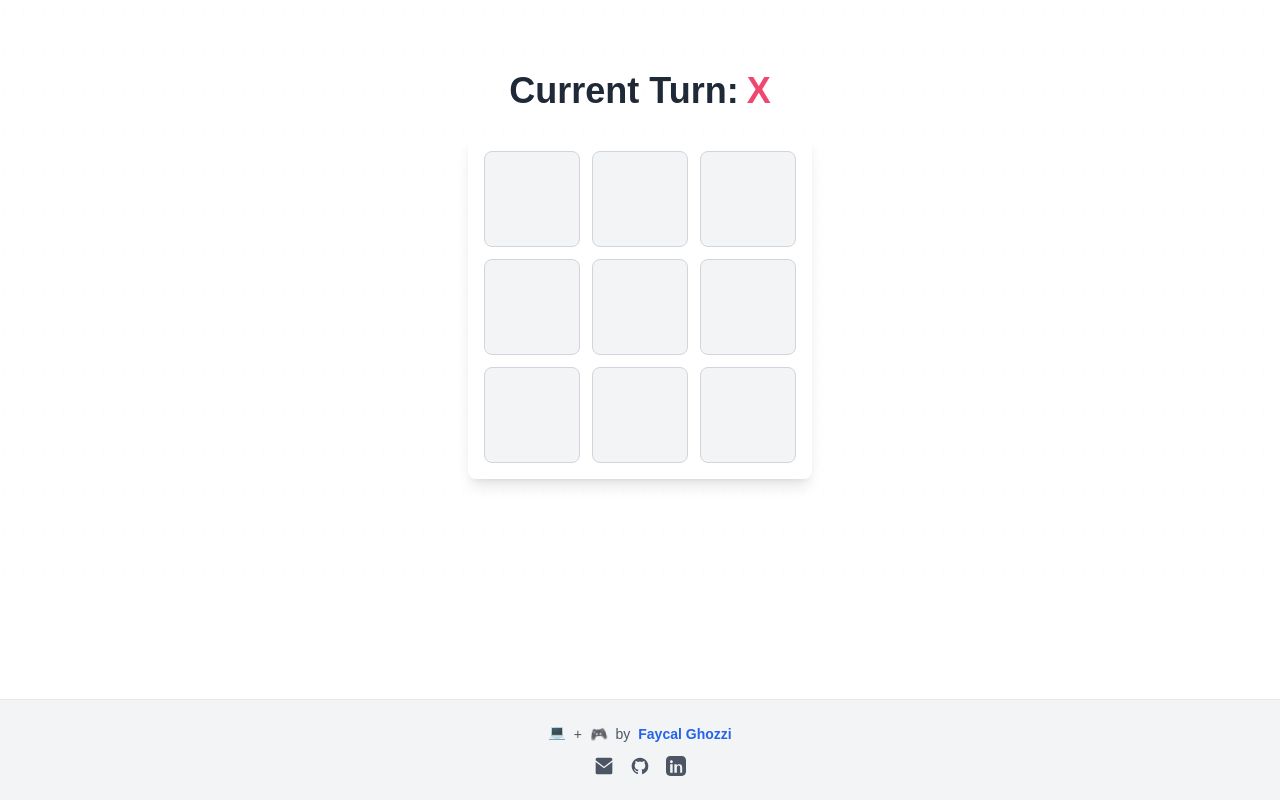
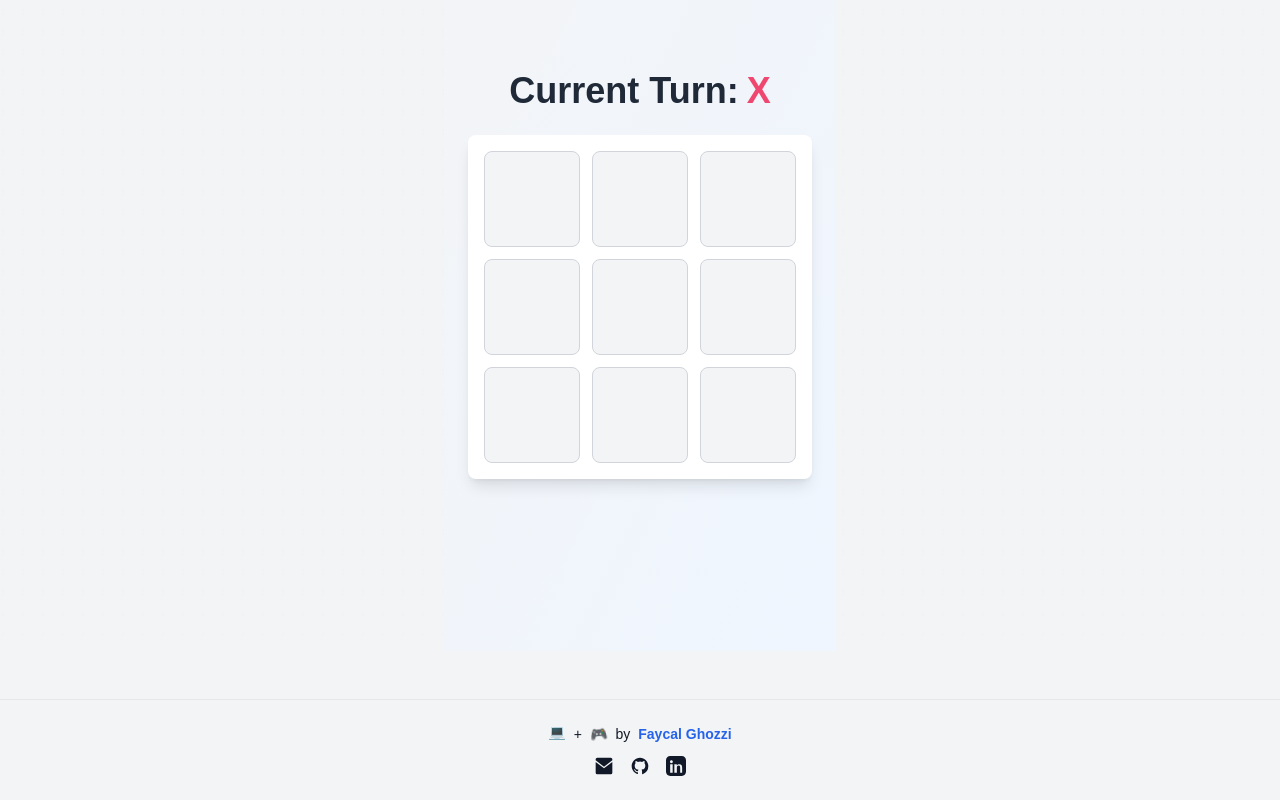
Before and after one commit to faycal-ghozzi/tic-tac-two, a Next.js app: page /game/local in a window 1280 px wide. Shown: the part 193-993 px from the top of the page. Built offline with nearby package versions, Linux system fonts and the light colour scheme.

Commit message:
color fix

```diff
--- a/src/app/layout.tsx
+++ b/src/app/layout.tsx
@@ -11,7 +11,7 @@ export default function RootLayout({
 }) {
   return (
     <html lang="en" className="h-full">
-      <body className="flex flex-col min-h-screen bg-white">
+      <body className="flex flex-col min-h-screen bg-gray-100">
         <div id="particles-bg" className="absolute inset-0 -z-10 pointer-events-none"></div>
           <Analytics />
           <Navbar />
--- a/src/components/Board.tsx
+++ b/src/components/Board.tsx
@@ -205,7 +205,7 @@ export default function Board({
   }
 
   return (
-    <div className="min-h-screen flex flex-col justify-center items-center p-6">
+    <div className="min-h-screen flex flex-col justify-center items-center bg-gradient-to-br from-gray-100 to-blue-50 p-6">
       <div className="text-center mb-6">
         {isOnline && game && (
           <div className="w-full max-w-2xl mb-6 flex justify-center gap-4">
--- a/src/components/Footer.tsx
+++ b/src/components/Footer.tsx
@@ -2,7 +2,7 @@ import React from "react";
 
 export default function Footer() {
   return (
-    <footer className="w-full mt-12 py-6 bg-gray-100 dark:bg-gray-900 border-t border-gray-200 dark:border-gray-800 text-sm text-gray-600 dark:text-gray-400">
+    <footer className="w-full mt-12 py-6 bg-whit border-t border-gray-200 text-sm text-gray-900 ">
       <div className="flex flex-col items-center space-y-3">
         <p className="flex items-center gap-2">
           <span className="animate-bounce-slow">💻</span>
```
